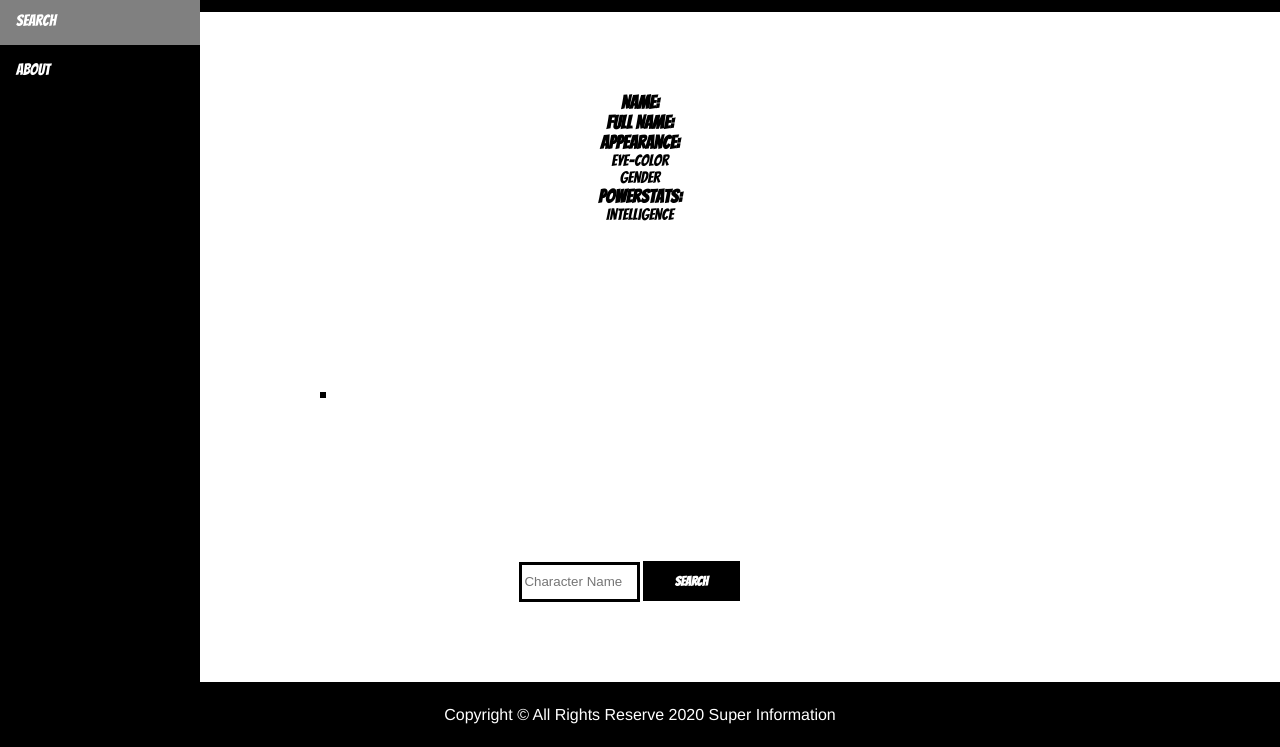
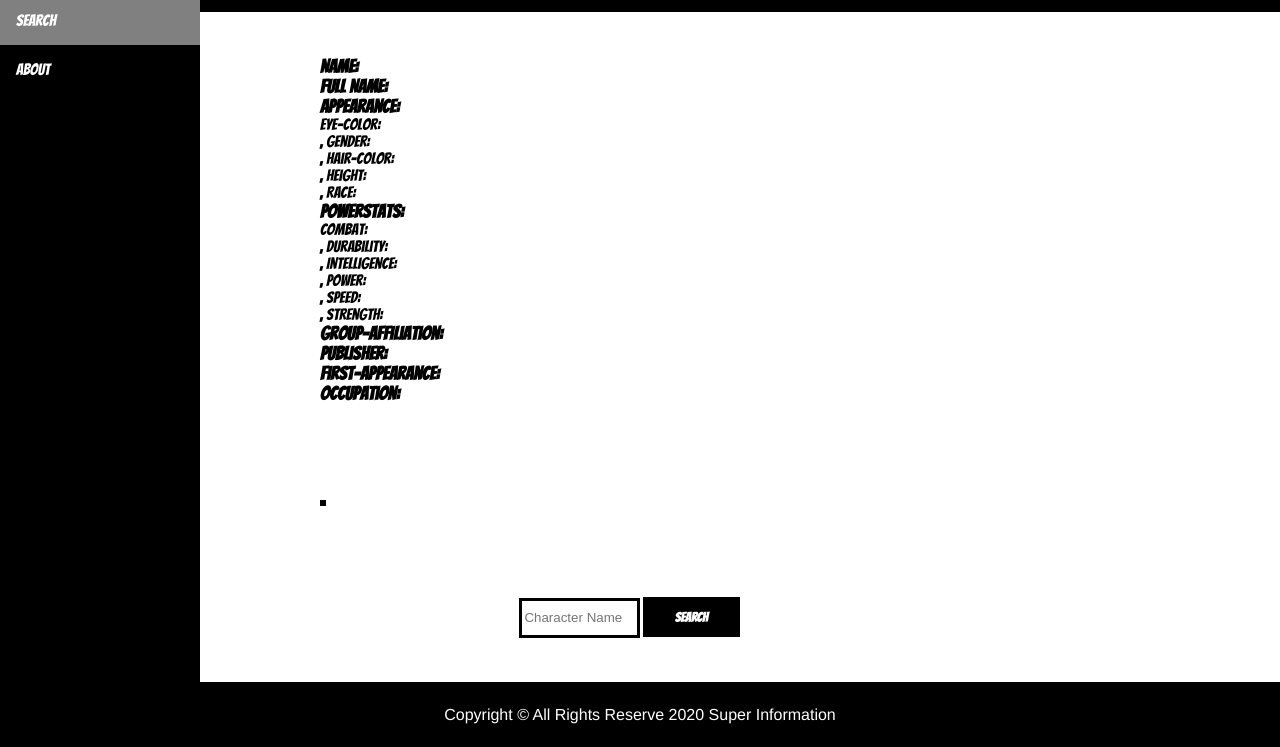
Before and after one commit to luisxros/project-one, a plain HTML site: page index.html in a window 1280 px wide. Shown: the part 53-800 px from the top of the page. Drawn offline with nearby package versions, Linux system fonts and the light colour scheme.

Commit message:
adds further character info

```diff
--- a/index.html
+++ b/index.html
@@ -23,20 +23,44 @@
     </div>
 
     <main class="flex-ctr">
-        <section class="flex-ctr" id="collection">
+        <section class="flex-dis" id="collection">
 
             <h3>Name:</h3>
             <p id="name"></p>
             <h3>Full Name:</h3>
             <p id="fullName"></p>
             <h3>Appearance:</h3>
-            <p>Eye-Color</p>
+            <p>Eye-Color:</p>
             <p id="eye"></p>
-            <p>Gender</p>
+            <p>, Gender:</p>
             <p id="gender"></p>
-            <h3>PowerStats:</h3>
-            <p>Intelligence</p>
+            <p>, Hair-Color:</p>
+            <p id="hair"></p>
+            <p>, Height:</p>
+            <p id="height"></p>
+            <p>, Race:</p>
+            <p id="race"></p>
+            <h3>Powerstats:</h3>
+            <p>Combat:</p>
+            <p id="combat"></p>
+            <p>, Durability:</p>
+            <p id="durability"></p>
+            <p>, Intelligence:</p>
             <p id="intelligence"></p>
+            <p>, Power:</p>
+            <p id="power"></p>
+            <p>, Speed:</p>
+            <p id="speed"></p>
+            <p>, Strength:</p>
+            <p id="strength"></p>
+            <h3>Group-Affiliation:</h3>
+            <p id="ga"></p>
+            <h3>Publisher:</h3>
+            <p id="publisher"></p>
+            <h3>First-Appearance:</h3>
+            <p id="fa"></p>
+            <h3>Occupation:</h3>
+            <p id="work"></p>
 
         </section>
         <aside>
--- a/js/script.js
+++ b/js/script.js
@@ -12,7 +12,19 @@ function handleGetData(event) {
                 $("#fullName").text(data.results[0].biography["full-name"])
                 $("#eye").text(data.results[0].appearance["eye-color"])
                 $("#gender").text(data.results[0].appearance["gender"])
+                $("#hair").text(data.results[0].appearance["hair-color"])
+                $("#height").text(data.results[0].appearance["height"])
+                $("#race").text(data.results[0].appearance["race"])
+                $("#combat").text(data.results[0].powerstats.combat)
+                $("#durability").text(data.results[0].powerstats.durability)
                 $("#intelligence").text(data.results[0].powerstats.intelligence)
+                $("#power").text(data.results[0].powerstats.power)
+                $("#speed").text(data.results[0].powerstats.speed)
+                $("#strength").text(data.results[0].powerstats.strength)
+                $("#ga").text(data.results[0].connections["group-affiliation"])
+                $("#publisher").text(data.results[0].biography.publisher)
+                $("#fa").text(data.results[0].biography["first-appearance"])
+                $("#work").text(data.results[0].work.occupation)
                 $("#picture").attr("src", data.results[0].image.url);
             },
 
```
